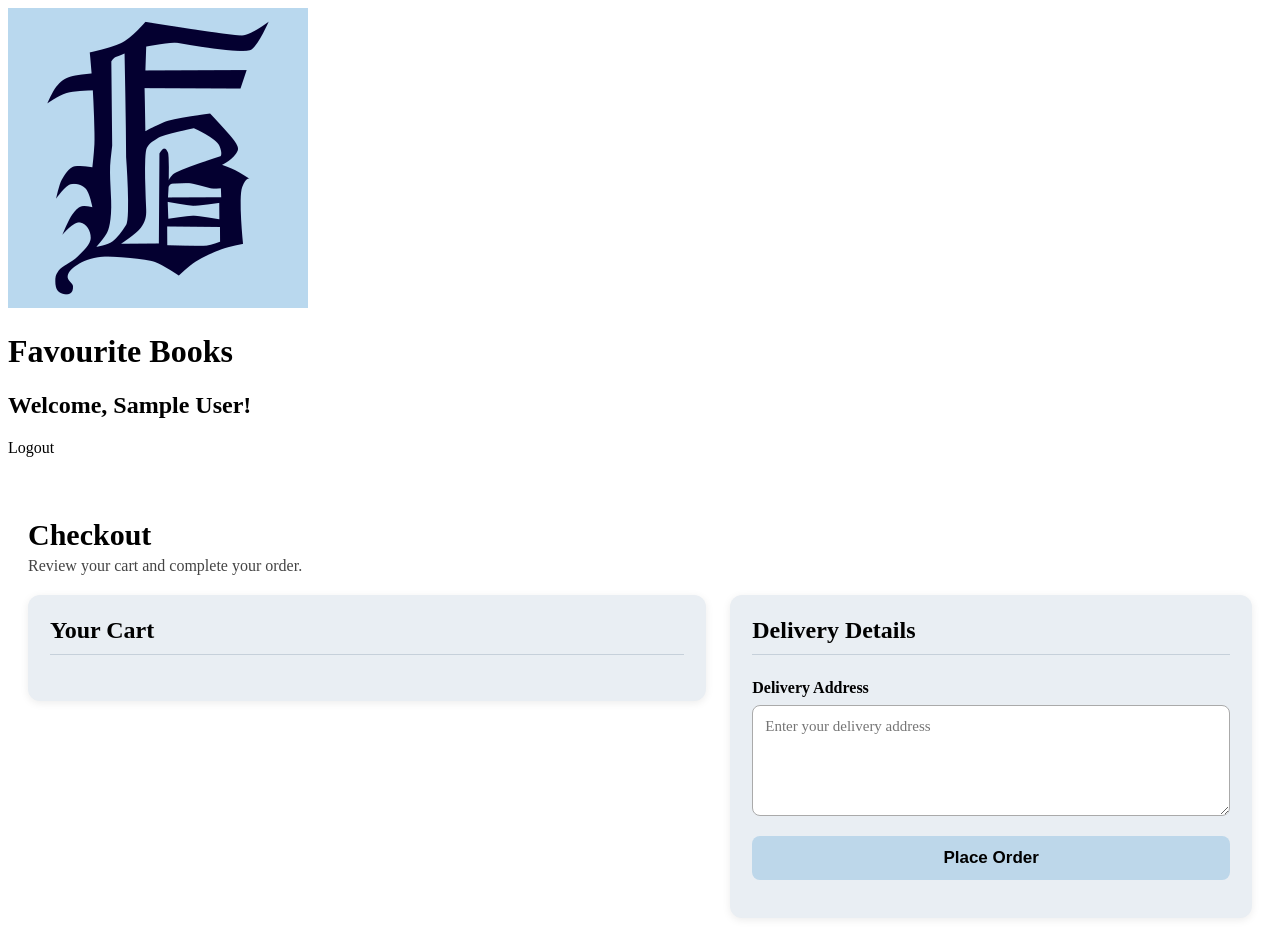
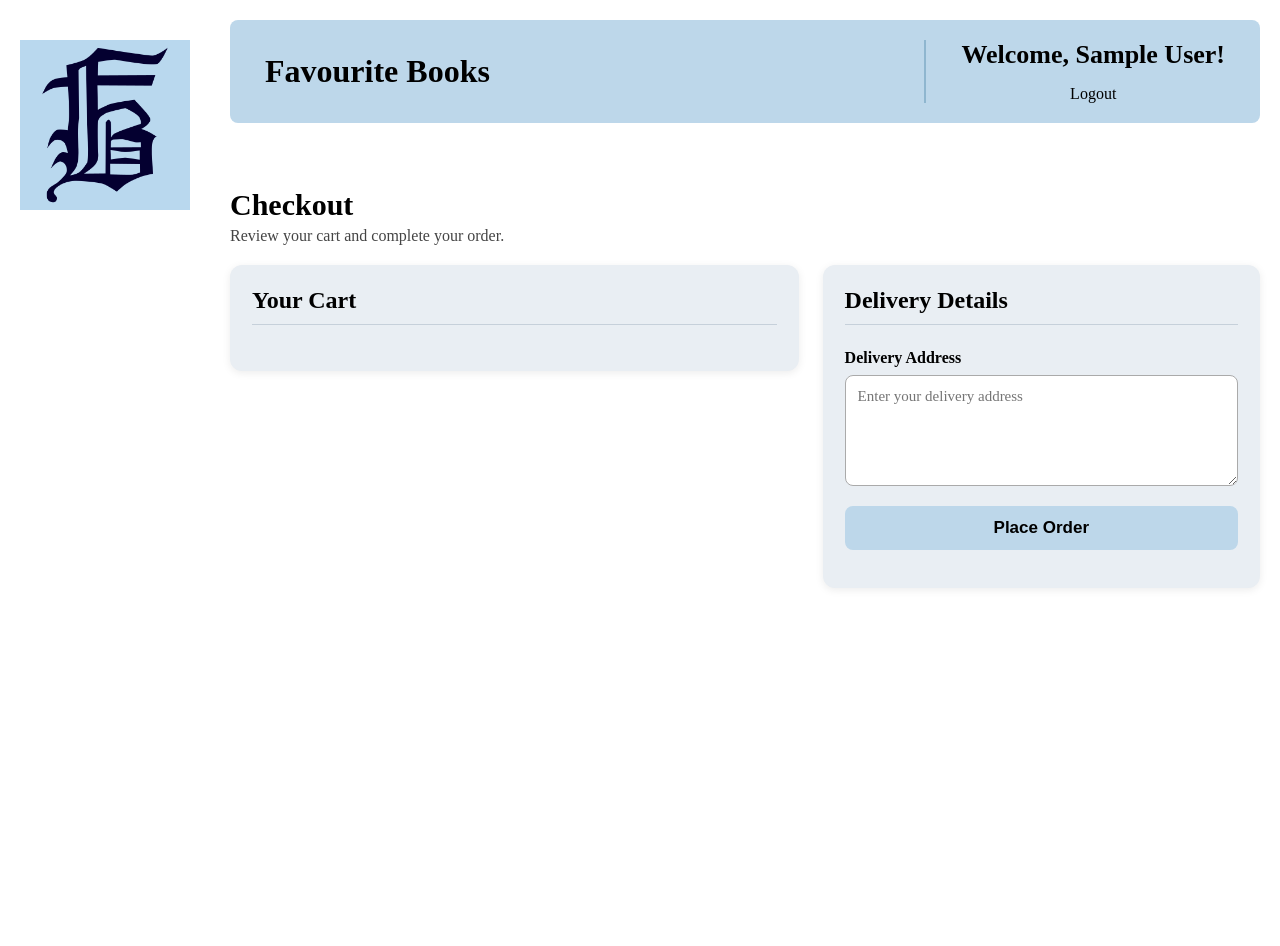
Before and after one commit to Vanpraseth/SWE30003-Software-Architectures, a plain HTML site: page Assignment 3/frontend/checkout.html in a window 1280 px wide. After the commit the page ends 800 px from the top, so only its background shows below. Drawn offline with Linux system fonts and the light colour scheme; no server answers; sample sign-in values are in the browser's storage.

Commit message:
Update checkout.css

```diff
--- a/Assignment 3/frontend/css/checkout.css
+++ b/Assignment 3/frontend/css/checkout.css
@@ -1,5 +1,62 @@
+body {
+    margin: 0;
+}
+
+.left-aside {
+    width: 210px;
+    padding: 20px;
+    float: left;
+}
+
+.left-aside a {
+    display: block;
+}
+
+.left-aside img {
+    width: 100%;
+    cursor: pointer;
+}
+
+.top-bar {
+    background-color: #bdd7ea;
+    border-radius: 8px;
+    margin: 20px 20px 20px 230px;
+    padding: 20px 35px;
+
+    display: flex;
+    justify-content: space-between;
+    align-items: center;
+}
+
+.top-bar h1 {
+    font-size: 32px;
+    margin: 0;
+}
+
+.auth {
+    border-left: 2px solid #8fb6cf;
+    padding-left: 35px;
+    min-width: 180px;
+    text-align: center;
+}
+
+.auth h2 {
+    margin: 0 0 15px 0;
+    font-size: 26px;
+}
+
+.auth p {
+    margin: 0;
+    cursor: pointer;
+}
+
+.content-row {
+    margin-left: 230px;
+    margin-right: 20px;
+}
+
 .checkout-main {
-    padding: 20px;
+    padding: 20px 0;
 }
 
 .checkout-main .main-header {
@@ -96,15 +153,20 @@
     font-weight: bold;
 }
 
-.left-aside a {
-    display: block;
-}
+@media (max-width: 900px) {
+    .left-aside {
+        float: none;
+        width: 180px;
+    }
 
-.left-aside img {
-    cursor: pointer;
-}
+    .top-bar {
+        margin: 20px;
+    }
 
-@media (max-width: 900px) {
+    .content-row {
+        margin-left: 20px;
+    }
+
     .checkout-container {
         grid-template-columns: 1fr;
     }
```
